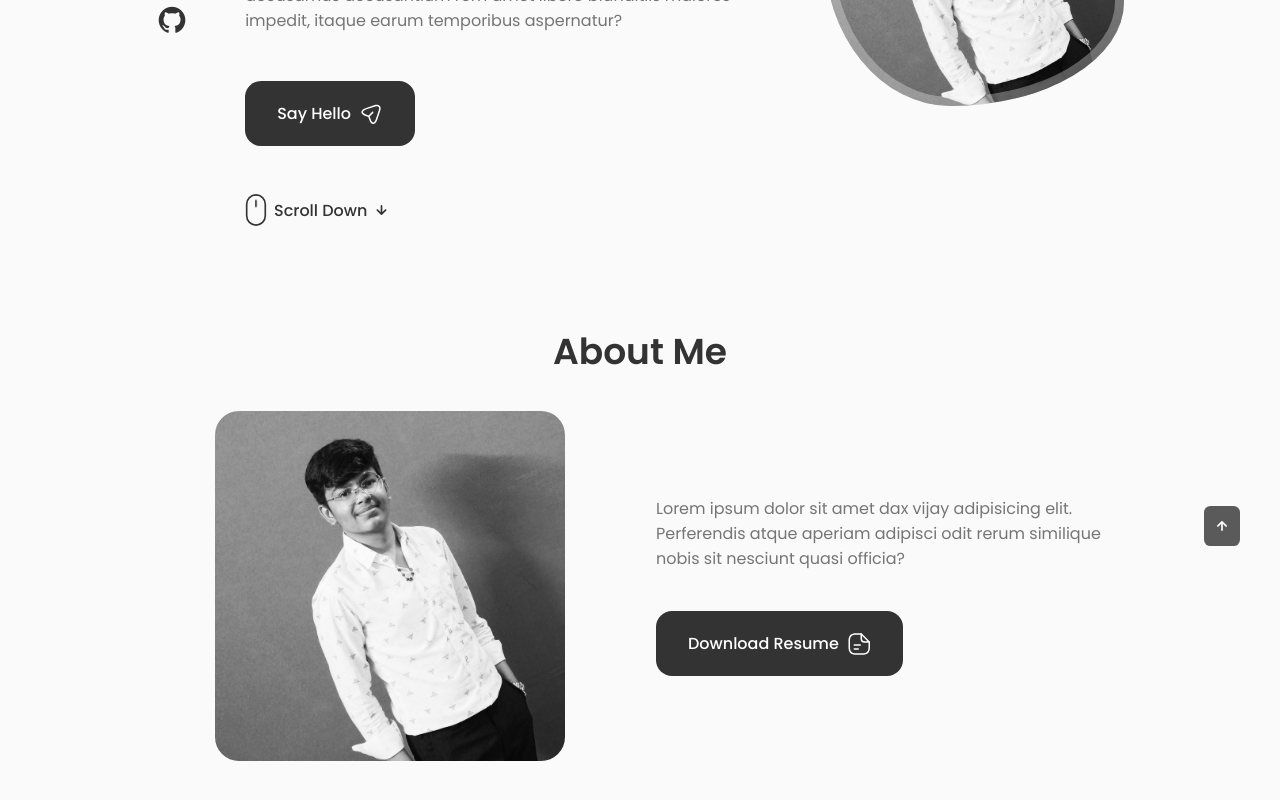
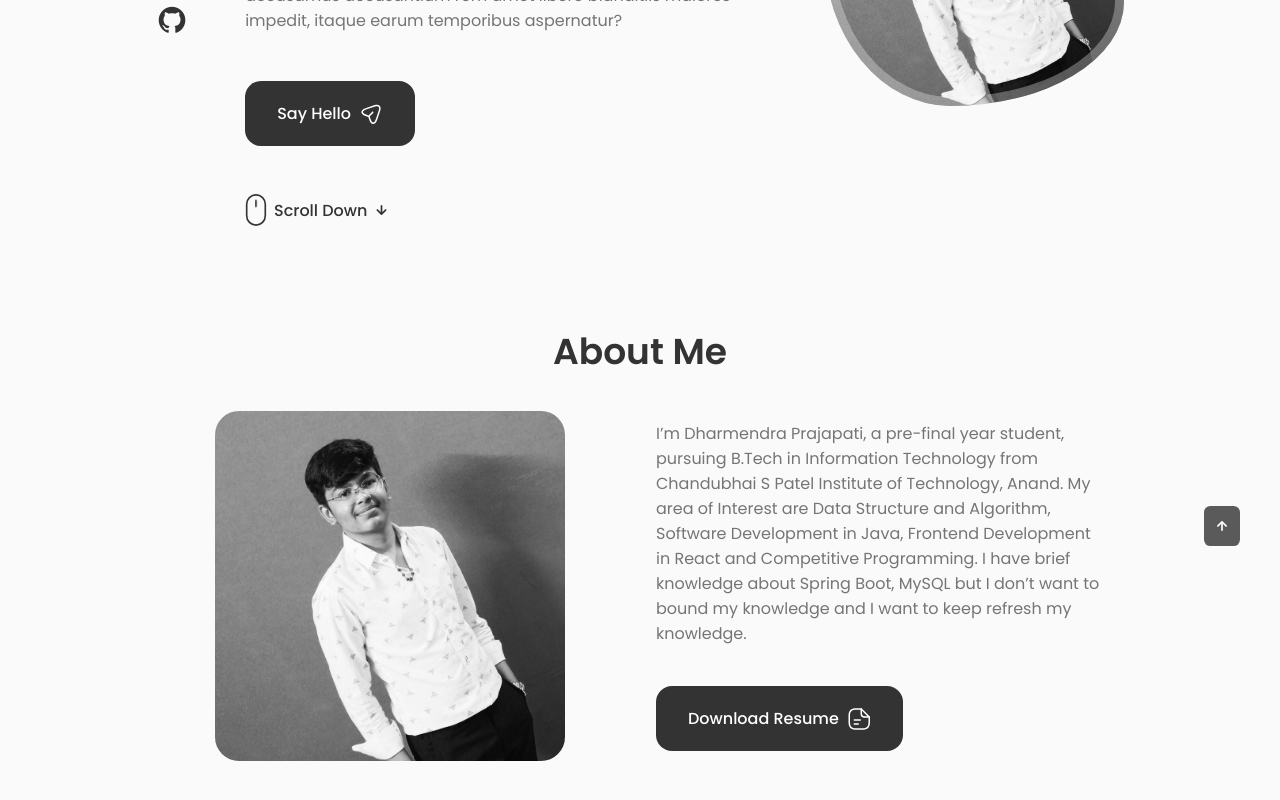
Before and after one commit to dharmendra9503/portfolio, a React (Create React App) app: page / in a window 1280 px wide. Shown: the part 414-1214 px from the top of the page. Built offline with nearby package versions, Linux system fonts and the light colour scheme.

Commit message:
about added

```diff
--- a/src/components/about/About.jsx
+++ b/src/components/about/About.jsx
@@ -16,7 +16,7 @@ const About = () => {
                     <div className="about__data">
 
                         <p className="about__description">
-                            Lorem ipsum dolor sit amet dax vijay adipisicing elit. Perferendis atque aperiam adipisci odit rerum similique nobis sit nesciunt quasi officia?
+                            I’m Dharmendra Prajapati, a pre-final year student, pursuing B.Tech in Information Technology from Chandubhai S Patel Institute of Technology, Anand. My area of Interest are Data Structure and Algorithm, Software Development in Java, Frontend Development in React and Competitive Programming. I have brief knowledge about Spring Boot, MySQL but I don’t want to bound my knowledge and I want to keep refresh my knowledge.
                         </p>
 
                         <a download="" href={Resume} className="button button--flex">
```
